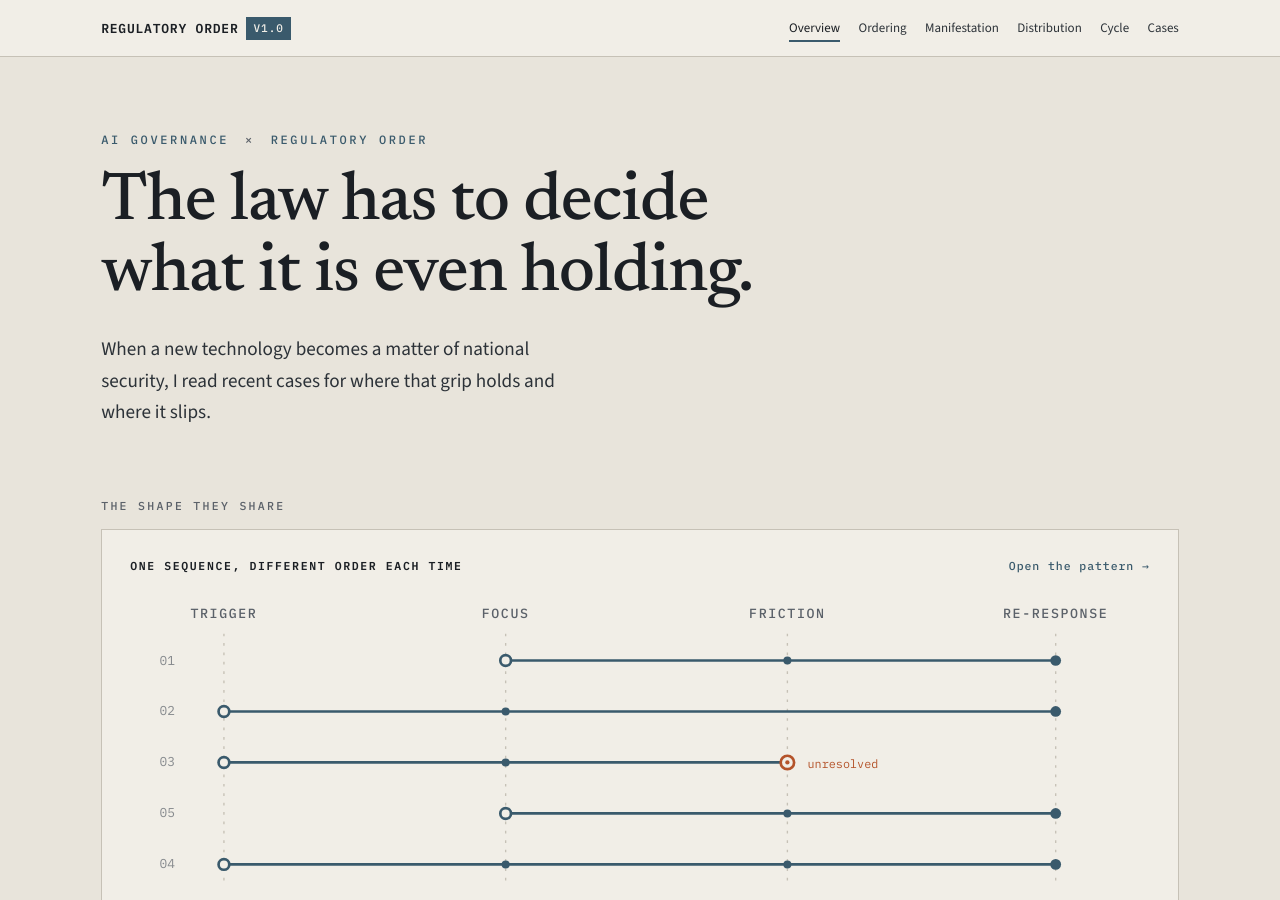
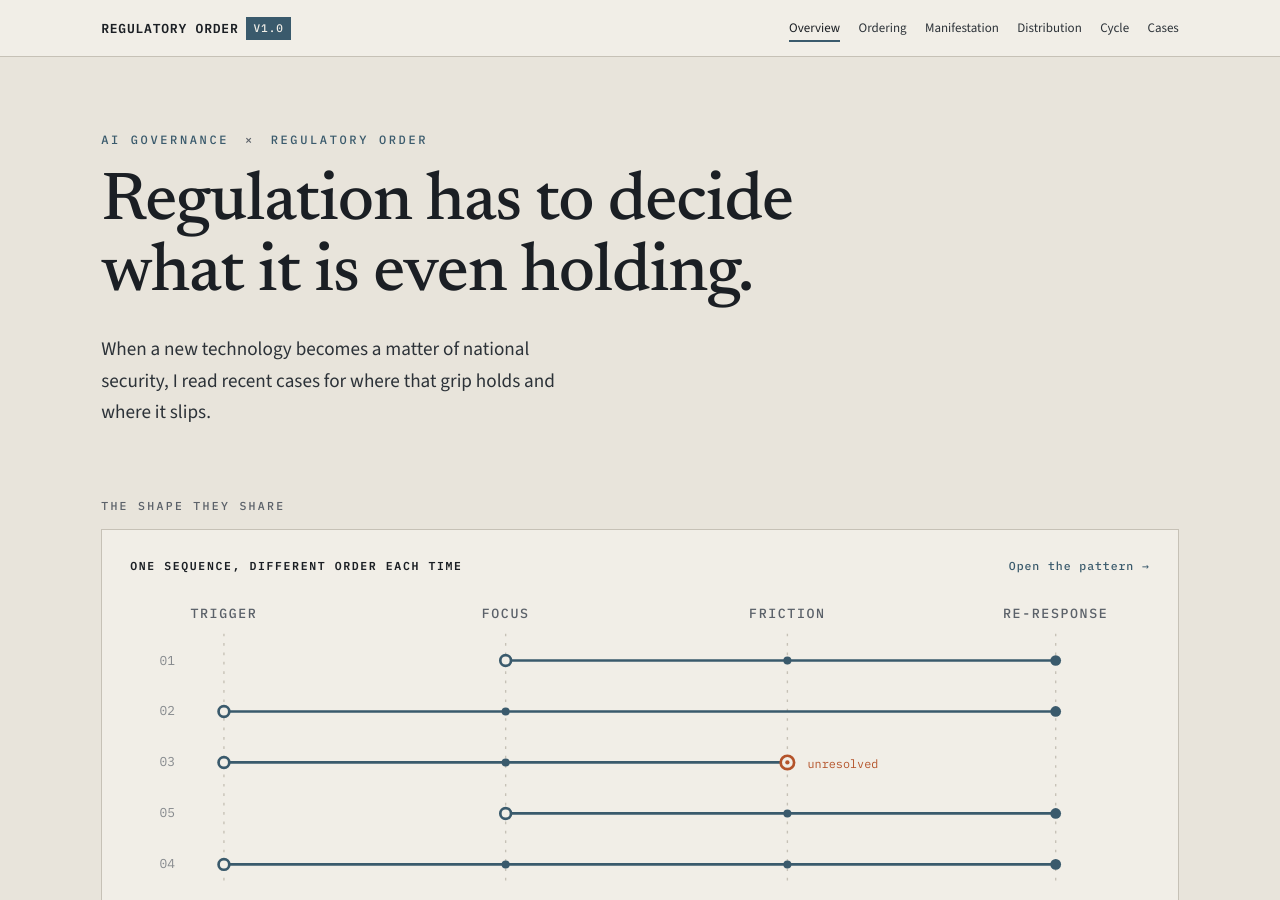
Before and after one commit to GaeunLim01/regulatory-order, a Jekyll site: the page built from index.html, in a window 1280 px wide and 900 px high. Built offline with Jekyll 4.4.1, drawn with Linux system fonts in a browser that asks for light colours.

Commit message:
Add files via upload

```diff
--- a/index.html
+++ b/index.html
@@ -10,7 +10,7 @@ description: How export-control and national-security rules try to hold a new te
     <!-- 1 · title + axis -->
     <div class="cov-lede">
       <span class="cov-eyebrow">AI GOVERNANCE <span>×</span> REGULATORY ORDER</span>
-      <h1 class="cov-title">The law has to decide what it is even holding.</h1>
+      <h1 class="cov-title">Regulation has to decide what it is even holding.</h1>
     </div>
     <p class="cov-standfirst">When a new technology becomes a matter of national security, I read recent cases for where that grip holds and where it slips.</p>
 
```
Also changed, not shown: README.md.
